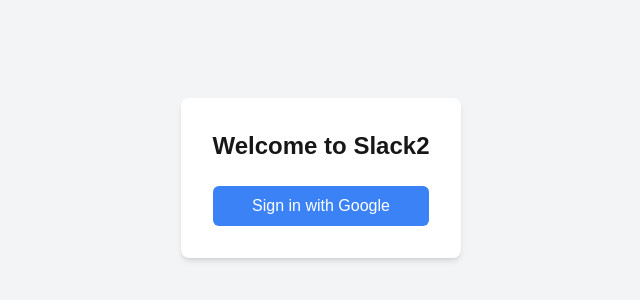
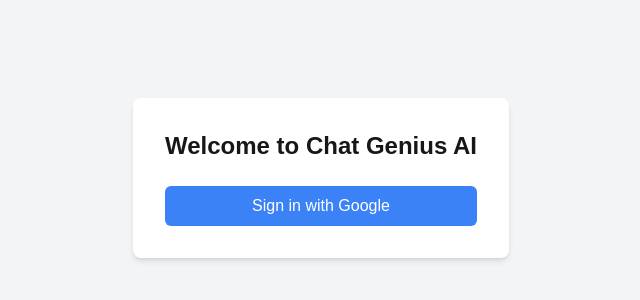
Before and after one commit to kutluokan/slack2, a Next.js app in the folder frontend/: page / in a window 1280 px wide. Shown: the part 222-522 px from the top of the page, without its empty margins (319-959 px from the left). Built offline with nearby package versions, Linux system fonts and the light colour scheme; no server answers.

Commit message:
chat genius name

```diff
--- a/frontend/src/components/ChannelsList.tsx
+++ b/frontend/src/components/ChannelsList.tsx
@@ -14,7 +14,7 @@ interface ChannelsListProps {
     uid: string;
     email: string | null;
   };
-  onChannelSelect: (channel: { id: string; name: string }) => void;
+  onChannelSelect: (channel: { id: string; name: string; } | null) => void;
   selectedChannelId: string;
 }
 
--- a/frontend/src/pages/index.tsx
+++ b/frontend/src/pages/index.tsx
@@ -95,7 +95,7 @@ export default function Home() {
     return (
       <div className="min-h-screen bg-gray-100 flex items-center justify-center">
         <div className="bg-white p-8 rounded-lg shadow-md">
-          <h1 className="text-2xl font-bold mb-6 text-center">Welcome to Slack2</h1>
+          <h1 className="text-2xl font-bold mb-6 text-center">Welcome to Chat Genius AI</h1>
           {error && <div className="text-red-500 mb-4">{error}</div>}
           <button
             onClick={signInWithGoogle}
@@ -111,8 +111,8 @@ export default function Home() {
   return (
     <div className="min-h-screen bg-gray-100">
       <Head>
-        <title>Slack2</title>
-        <meta name="description" content="Slack2 - AI-powered chat application" />
+        <title>Chat Genius AI</title>
+        <meta name="description" content="Chat Genius AI - AI-powered chat application" />
         <link rel="icon" href="/favicon.ico" />
       </Head>
 
@@ -122,7 +122,7 @@ export default function Home() {
           <div className="w-64 bg-gray-800 text-white">
             <div className="p-4">
               <div className="flex items-center justify-between">
-                <h1 className="text-xl font-bold">Slack2</h1>
+                <h1 className="text-xl font-bold">Chat Genius AI</h1>
                 <button
                   onClick={logout}
                   className="text-sm bg-red-500 px-2 py-1 rounded hover:bg-red-600 transition-colors"
```
Also changed, not shown: 2 other files (tests, documents, lock files or other folders).
